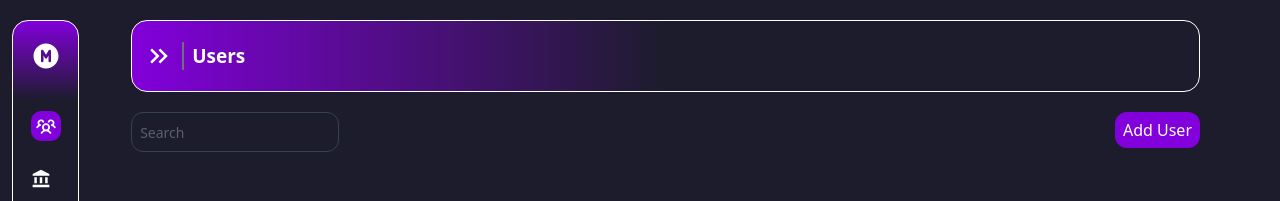
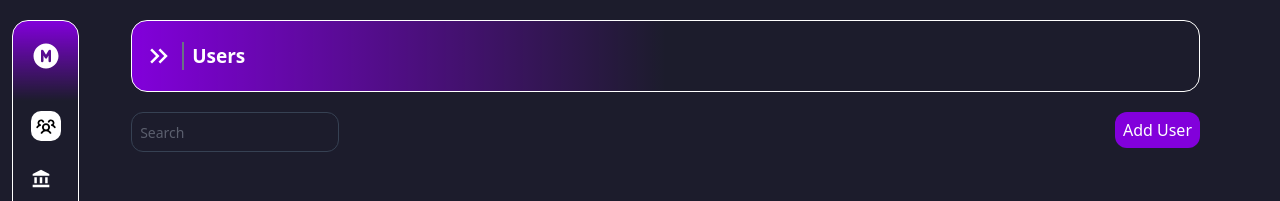
Before and after one commit to moshaosama/Fe-Candidator, a React (Vite) app: page / in a window 1280 px wide. Shown: the top 201 px of the page. Built offline with nearby package versions, Linux system fonts and the light colour scheme.

Commit message:
Update: Tweaked global styles in index.css

```diff
--- a/src/index.css
+++ b/src/index.css
@@ -1,6 +1,7 @@
 @import "tailwindcss";
 .active {
-  background-color: oklch(49.6% 0.265 301.924);
+  background-color: white;
+  color:black;
   padding: 5px;
   border-radius: 10px;
 }
```
